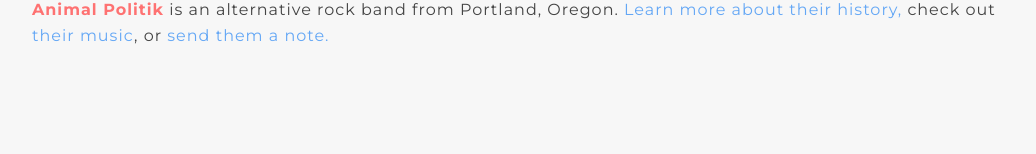
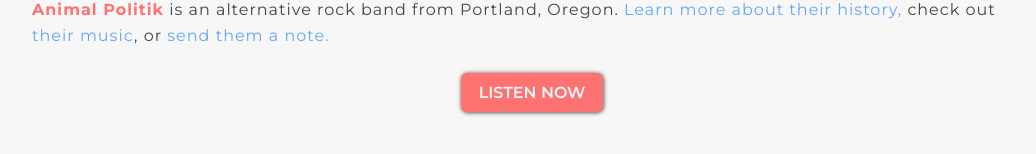
Before and after one commit to timmybytes/animal-politik, a Next.js app: page / in a window 1280 px wide. Shown: the part 460-614 px from the top of the page, without its empty margins (108-1144 px from the left). Built offline with nearby package versions, Linux system fonts and the light colour scheme.

Commit message:
chore: Add CTA to homepage

```diff
--- a/components/Button/Button.module.scss
+++ b/components/Button/Button.module.scss
@@ -14,6 +14,13 @@
   padding: 0.5rem 1rem;
   text-transform: uppercase;
   transition: 0.2s;
+  a {
+    color: inherit;
+    border-bottom: none;
+    &:hover {
+      border-bottom: none;
+    }
+  }
   &:hover {
     background: scale-color($color, $lightness: -10%);
     border: 2px solid scale-color($color, $lightness: -10%);
--- a/pages/index.js
+++ b/pages/index.js
@@ -1,5 +1,6 @@
+import Button from '@components/Button/Button';
+import styles from '@styles/Home.module.scss';
 import Link from 'next/link';
-import styles from '@styles/Home.module.scss';
 
 export default function Home() {
   return (
@@ -25,6 +26,11 @@
           <a>send them a note.</a>
         </Link>
       </p>
+      <Link href='/music'>
+        <Button type='primary'>
+          <a>Listen now</a>
+        </Button>
+      </Link>
     </div>
   );
 }
```
